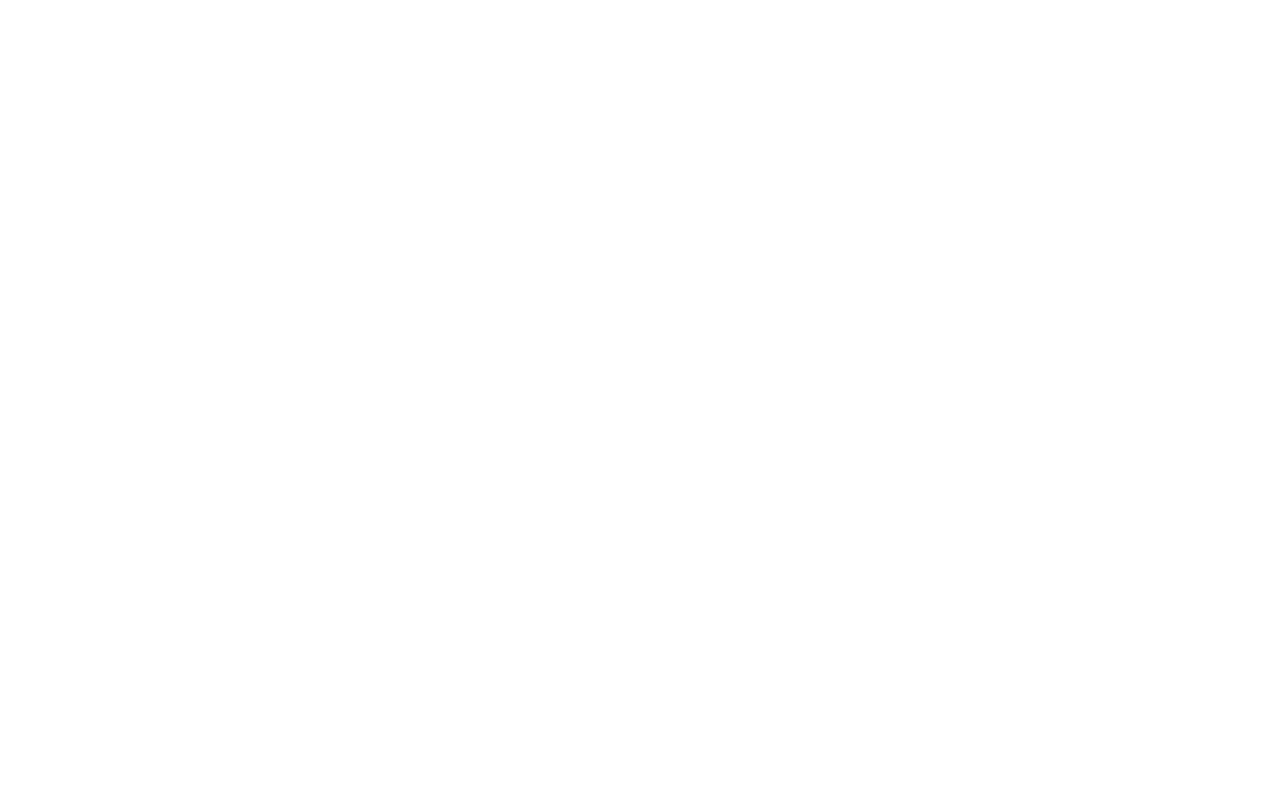
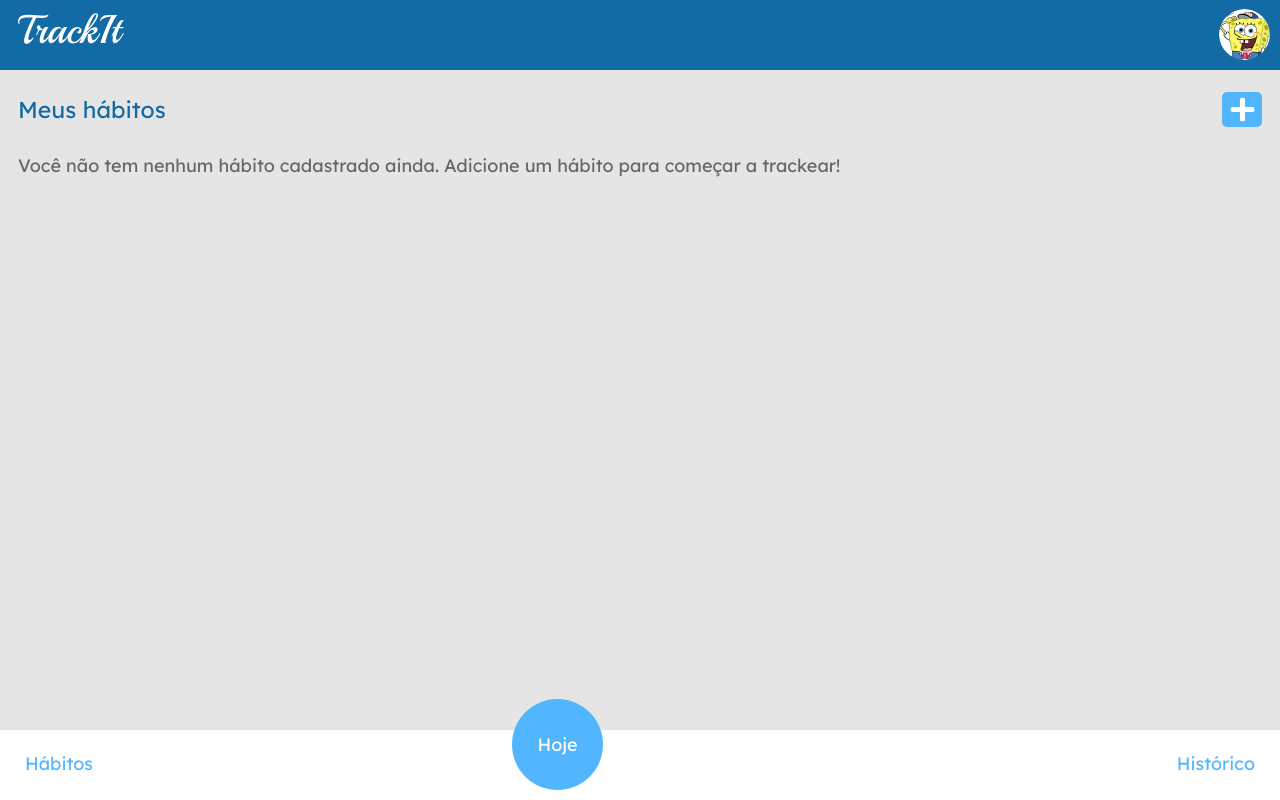
Before and after one commit to cassandra-mn/projeto10-trackit, a JavaScript app: page /habitos in a window 1280 px wide. Before the commit this address had no page. Built offline with nearby package versions, Linux system fonts and the light colour scheme.

Commit message:
layout tela sem hábitos

```diff
--- a/package.json
+++ b/package.json
@@ -5,6 +5,7 @@
   "dependencies": {
     "react": "^17.0.2",
     "react-dom": "^17.0.2",
+    "react-icons": "^4.3.1",
     "react-router-dom": "^6.2.2",
     "react-scripts": "^4.0.3",
     "styled-components": "^5.3.5"
--- a/src/Componentes/App.js
+++ b/src/Componentes/App.js
@@ -1,14 +1,20 @@
 import {BrowserRouter, Routes, Route} from 'react-router-dom';
 import TelaEntrar from './TelaEntrar';
 import TelaCadastro from './TelaCadastro';
+import TelaHabitos from './TelaHabitos';
+import Header from './Header';
+import Footer from './Footer';
 
 export default function App() {
     return (
         <>
         <BrowserRouter>
+            <Header />
+            <Footer />
             <Routes>
                 <Route path="/" element={<TelaEntrar />} />
                 <Route path="/cadastro" element={<TelaCadastro />} />
+                <Route path="/habitos" element={<TelaHabitos />} />
             </Routes>
         </BrowserRouter>
         </>
--- /dev/null
+++ b/src/Componentes/Footer.js
@@ -0,0 +1,53 @@
+import styled from 'styled-components';
+
+export default function Footer() {
+    return (
+        <>
+        <Container>
+            <Habitos>Hábitos</Habitos>
+            <Hoje>Hoje</Hoje>
+            <Historico>Histórico</Historico>
+        </Container>
+        </>
+    );
+}
+
+const Container = styled.div `
+    left: 0;
+    bottom: 0;
+    width: 100%;
+    height: 70px;
+    padding: 25px;
+    position: fixed;
+    display: flex;
+    justify-content: space-between;
+    font-family: 'Lexend Deca';
+    background-color: #FFFFFF;
+    `;
+
+const Habitos = styled.p `
+    font-size: 18px;
+    color: #52b6ff;
+`;
+
+const Hoje = styled.div `
+    bottom: 10px;
+    left: 40%;
+    right: 40%;
+    width: 91px;
+    height: 91px;
+    font-size: 18px;
+    border-radius: 50%;
+    z-index: 1;
+    display: flex;
+    justify-content: center;
+    align-items: center;
+    position: fixed;
+    color: #FFFFFF;
+    background: #52B6FF;
+`;
+
+const Historico = styled.p `
+    font-size: 18px;
+    color: #52b6ff;
+`;
--- /dev/null
+++ b/src/Componentes/Header.js
@@ -0,0 +1,38 @@
+import styled from 'styled-components';
+import foto from './../assets/images/foto.png';
+
+export default function Header() {
+    return (
+        <Container>
+            <H1>TrackIt</H1>
+            <Imagem src={foto}></Imagem>
+        </Container>
+    );
+}
+
+const Container = styled.div `
+    top: 0;
+    min-width: 375px;
+    height: 70px;
+    position: sticky;
+    display: flex;
+    background-color: #126BA5;
+`;
+
+const H1 = styled.h1 `
+    left: 18px;
+    top: 10px;
+    font-size: 40px;
+    position: absolute;
+    color: #FFFFFF;
+    font-family: 'Playball';
+`;
+
+const Imagem = styled.img `
+    top: 9px;
+    right: 10px;
+    width: 51px;
+    height: 51px;
+    position: absolute;
+    border-radius: 98.5px;
+`;
--- a/src/Componentes/TelaCadastro.js
+++ b/src/Componentes/TelaCadastro.js
@@ -14,7 +14,7 @@
             <Imput type='tex' required placeholder='nome'></Imput>
             <Imput type='text' required placeholder='foto'></Imput>
 
-            <Button>Cadastrar</Button>
+            <Button onClick={() => navigate('/')}>Cadastrar</Button>
 
             <Entrar onClick={() => navigate('/')}>Já tem uma conta? Faça login!</Entrar>
         </Container>
--- a/src/Componentes/TelaEntrar.js
+++ b/src/Componentes/TelaEntrar.js
@@ -12,7 +12,7 @@
             <Imput type='email' required placeholder='email'></Imput>
             <Imput type='password' required placeholder='senha'></Imput>
 
-            <Button>Entrar</Button>
+            <Button onClick={() => navigate('/habitos')}>Entrar</Button>
 
             <Cadastrar onClick={() => navigate('/cadastro')}>Não tem uma conta? Cadastre-se!</Cadastrar>
         </Container>
--- /dev/null
+++ b/src/Componentes/TelaHabitos.js
@@ -0,0 +1,61 @@
+import styled from 'styled-components';
+import { FaPlus } from "react-icons/fa";
+
+export default function TelaHabitos() {
+    return (
+        <Container>
+            <Nav>
+                <H1>Meus hábitos</H1>
+                <Icon><FaPlus /></Icon>
+            </Nav>
+            <Texto>
+                Você não tem nenhum hábito cadastrado ainda. Adicione um hábito para começar a trackear!
+            </Texto>
+        </Container>
+    );
+}
+
+const Container = styled.div `
+    font-family: 'Lexend Deca';
+`;
+
+const Nav = styled.div `
+    display: flex;
+`;
+
+const H1 = styled.h1 `
+    top: 98px;
+    left: 18px;
+    font-size: 23px;
+    position: absolute;
+    color: #126BA5;
+`;
+
+const Icon = styled.div `
+    top: 92px;
+    right: 18px;
+    width: 40px;
+    height: 35px;
+    font-size: 27px;
+    border-radius: 5px;
+    display: flex;
+    justify-content: center;
+    align-items: center;
+    position: absolute;
+    color: #FFFFFF;
+    background: #52B6FF;
+
+    :hover {
+        cursor: pointer;
+    }
+`;
+
+const Texto = styled.p `
+    top: 155px;
+    left: 18px;
+    right: 20px;
+    font-size: 18px;
+    line-height: 22px;
+    position: absolute;
+    color: #666666;
+`;
--- a/src/css/style.css
+++ b/src/css/style.css
@@ -1,6 +1,11 @@
 @import url('https://fonts.googleapis.com/css2?family=Lexend+Deca:wght@400;500;700&display=swap');
+@import url('https://fonts.googleapis.com/css2?family=Playball&display=swap');
 
 * {
     font-family: 'Lexend Deca';
     box-sizing: border-box;
 }
+
+body {
+    background-color: #E5E5E5;
+}
```
Also changed, not shown: src/assets/images/foto.png (added), 1 other file (tests, documents, lock files or other folders).
